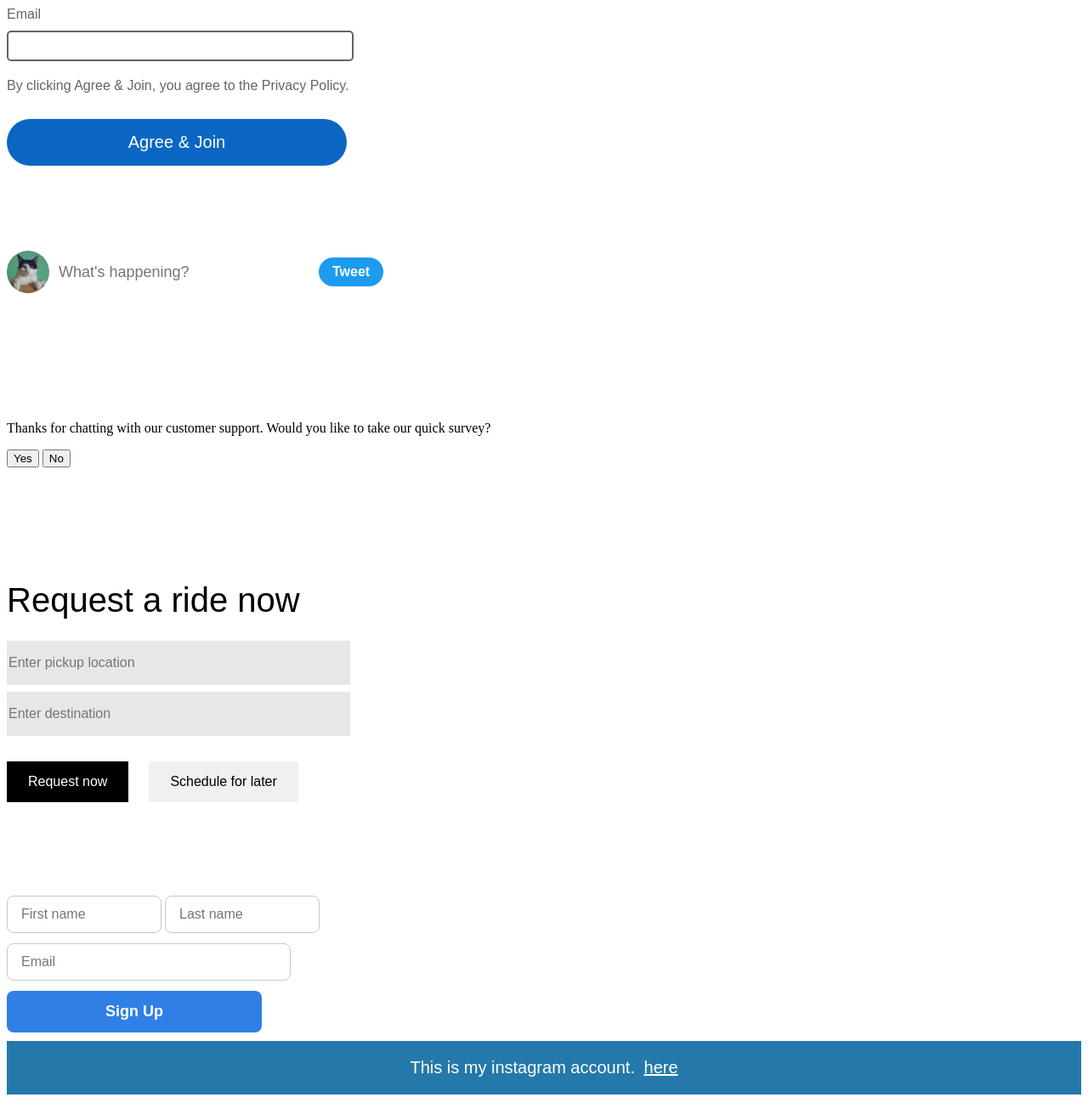
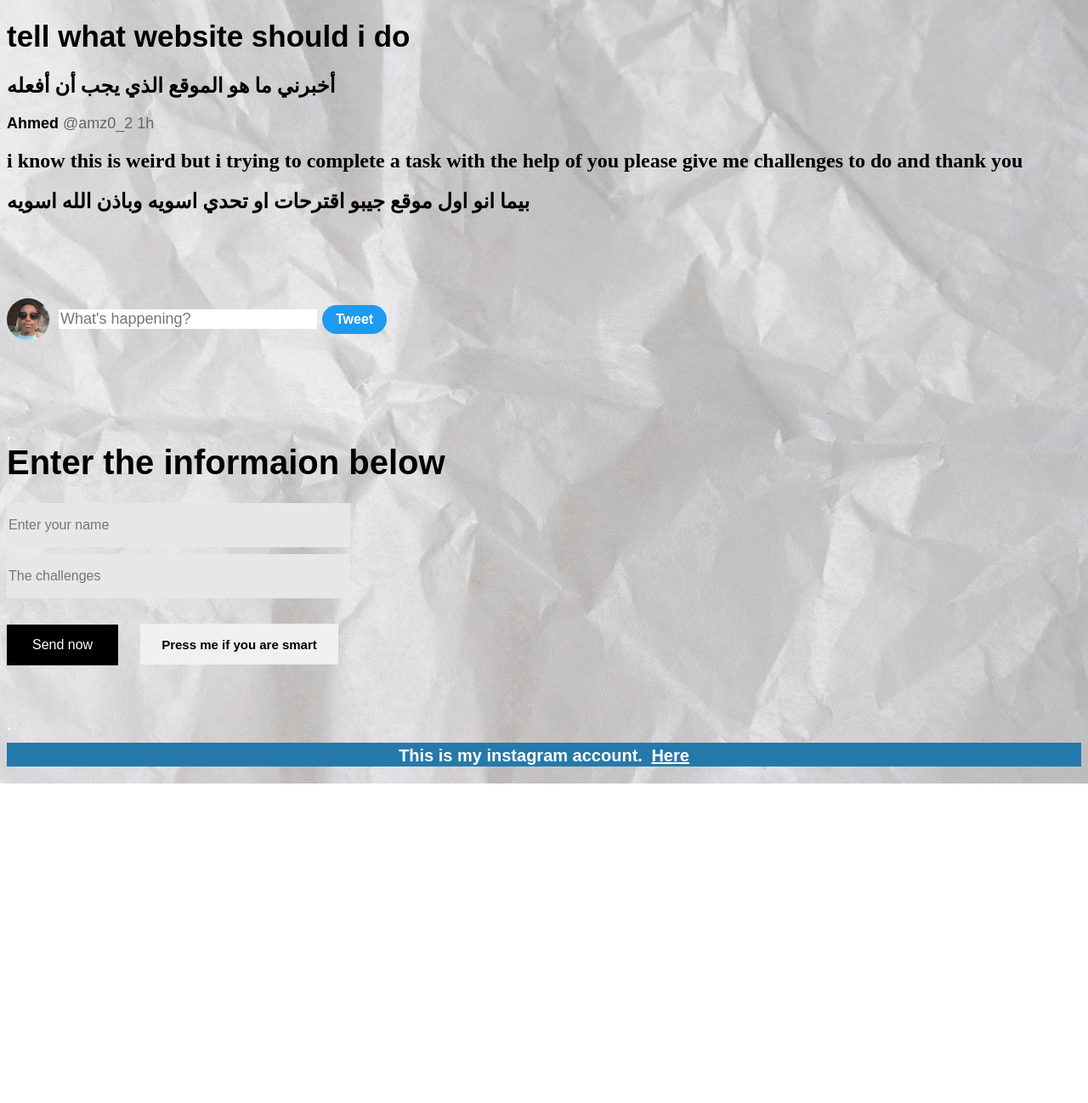
Before and after one commit to aahmedd100/test-2, a plain HTML site: page index.html in a window 1280 px wide. Shown: the whole page at 85% size. After the commit the page ends 922 px from the top, so only its background shows below. Drawn offline with Linux system fonts and the light colour scheme.

Commit message:
Update index.html

```diff
--- a/index.html
+++ b/index.html
@@ -4,62 +4,36 @@
 <head>
 <title>login</title>
 <style>
-
-    .E{
-        color: rgb(100, 100, 100);
+    .message-eng{
+        font-size: 35px;
         font-family: arial;
-        margin-bottom: 0px;
-        margin-top: 0px;
-    }
-    .text-box{
-        font-size: 16px;
-        width: 400px;
-        border-width: 2px;
-        border-style: solid;
-        border-color: rgb(100, 100, 100);
-        padding-top: 7px;
-        padding-bottom: 7px;
-        border-radius: 5px;
-        margin-bottom: 20px;
-        margin-top: 10px;
-        }
-
-    .disclaimer {
-        color: rgb(100, 100, 100);
-        font-size: 16px;
-        margin-top: 0px;
-        margin-bottom: 30px;
-        font-family: Arial;
 
     }
+    p {
+      font-family: Arial;
+      font-size: 18px;
+      margin-top: 0;
+      margin-bottom: 0;
+    }
 
-    .join{
-        margin-top: 20px;
-        font-size: 20px;
-        background-color: rgb(10, 102, 194);
-        color: white;
-        border: none;
-         width: 400px;
-        padding-top: 16px;
-        padding-bottom: 16px;
-        border-radius: 30px;
-        transition: 0.02;
-        cursor: pointer;
-        margin-bottom: 0px;
-        display: block;
+    .tweet-header {
+      margin-bottom: 5px;
+    }
+
+    .tweet-author {
+      font-weight: bold;
+    }
+
+    .tweet-info {
+      color: rgb(100, 100, 100);
+    }
 
 
 
+    /*-----------------------------------------------------------------------*/
 
 
 
-    }
-    .join:hover{
-        opacity: 0.9;
-    }
-    .join:active{
-        opacity: 0.7;
-    }
 
     /*there is two display setting one (display: block; to block line [for img and box]) two(display: inline-block; to unblock line [for text])
    /* -----------------------------------------------------------------------*/
@@ -108,9 +82,17 @@
     }
 .tweet-button:active{
     opacity: 0.5;
+    border: none;
     }
     .dot{
         color: white;
+    }
+    body{
+        background-image: url(pexels-ron-lach-10526880.jpg);
+        background-repeat: no-repeat;
+        background-position: center;
+        background-attachment: fixed;
+        background-size: cover;
     }
 
 
@@ -170,6 +152,7 @@
     margin-bottom: 30px;
 
 }
+
 .b-1{
   font-family: arial;
   font-size: 16px;
@@ -178,32 +161,50 @@
   border: none;
   padding-top: 15px;
   padding-bottom: 15px;
-  padding-left: 25px;
-  padding-right: 25px;
+  padding-left: 30px;
+  padding-right: 30px;
   margin-right: 20px;
   margin-bottom: 60px;
   cursor: pointer;
 }
 .b-1:hover {
-    opacity: 0.9;
+    opacity: 0.7;
+
+
 
 }
 .b-1:active {
-    opacity: 0.8;
+    opacity: 0.1;
+    transition: background-color 0.15s,
+    color 0.5s;
+    background-color: rgb(0, 0, 0);
+    color: rgb(255, 255, 255);
+
 }
 
 
 
 .b-2{
+    font-weight: 700;
+    font-family: arial;
   background-color: rgb(240, 240, 240);
   border: none;
-  padding-top: 15px;
+  padding-top: 16px;
   padding-bottom: 15px;
   padding-left: 25px;
   padding-right: 25px;
-  font-size: 16px;
+  font-size: 15px;
   margin-bottom: 60px;
     cursor: pointer;
+}
+.b-2:hover{
+    opacity: 0.7;
+    transition: background-color 0.15s,
+    color 0.5s;
+    background-color: rgb(0, 0, 0);
+    color: rgb(255, 255, 255);
+
+
 }
 .dot-3{
     color: white;
@@ -212,43 +213,6 @@
 /*--------------------------------------------------------------------------------------*/
 
 
-.d-1 , .d-2 , .d-3 {
-  border-width: 1px;
-  border-style: solid;
-  border-color: rgb(200, 200, 200);
-  padding-top: 12px;
-  padding-bottom: 12px;
-  padding-left: 16px;
-  padding-right: 16px;
-  font-size: 16px;
-  border-radius: 8px;
-  margin-bottom: 12px;
-}
-
-.d-1 {
-  width: 148px;
-}
-
-.d-2 {
-  width: 148px;
-}
-
-.d-3 {
-  display: block;
-  width: 300px;
-}
-
-.bu-1 {
-  background-color: rgb(47, 127, 231);
-  color: white;
-  border: none;
-  width: 300px;
-  padding-top: 14px;
-  padding-bottom: 14px;
-  font-size: 18px;
-  font-weight: bold;
-  border-radius: 8px;
-}
 .insta{
     font-size: 20px;
     font-family: Arial, Helvetica, sans-serif;
@@ -279,17 +243,28 @@
 
 
 <body>
+    <h1 class="message-eng">
+        tell what website should i do
+    </h1>
+    <h2 class="message-ara">أخبرني ما هو الموقع الذي يجب أن أفعله
 
-<p class="E">Email</p>
-<input class="text-box" type="text" >
-<p class="disclaimer" >
-By clicking Agree & Join, you agree to the Privacy Policy.</p>
+    </h2>
+    <p class="tweet-header">
+        <span class="tweet-author">Ahmed</span>
+        <span class="tweet-info">@amz0_2 1h</span>
+      </p>
 
-<button class="join">Agree & Join</button>
+      <h2 class="tweet">
+        i know this is weird but i trying to complete a
+        task with the help of you please give me challenges to do and thank you </p>
+        <h2 class="ara2">بيما انو اول موقع جيبو اقترحات او تحدي
+            اسويه وباذن الله اسويه
+    </p>
+
 
 <!----------------------------------------------------------------------------------->
 
-<img class="cat-pro" src="cat.jpg">
+<img class="cat-pro" src="mypic.jpg">
 <input class="tweet-box" type="text" placeholder="What's happening?">
 <button class="tweet-button">Tweet</button>
 <p class="dot">.</p>
@@ -299,36 +274,26 @@ By clicking Agree & Join, you agree to the Privacy Policy.</p>
 
     <!---------------------------------------------------------------------------------------->
 
-    <p class="note-ns">Thanks for chatting with our customer support. Would you like to take our quick survey?</p>
- <button class="yes.o">Yes</button>
-    <button class="no-o">No</button>
-    <p class="dot-2">.</p>
-
 
 
     <!--------------------------------------------------------------------------------------------------->
 
-
-    <p class="title-1">Request a ride now</p>
-    <input class="pickup" type="text" placeholder="Enter pickup location">
-    <input class="destination" type="text" placeholder="Enter destination">
-    <a class="button-req" href="https://www.youtube.com/watch?v=tDqTXipQmBU" target=_blank><button class="b-1">Request now</button></a>
-    <button class="b-2">Schedule for later</button>
+<div class="donk">
+    <p class="title-1">Enter the informaion below</p>
+    <input class="pickup" type="text" placeholder="Enter your name">
+    <input class="destination" type="text" placeholder="The challenges">
+    <button class="b-1">Send now</button></a>
+  <a class="ricky" href="https://www.youtube.com/watch?v=0sbggLX4qKo" target="_blank"><button class="b-2">
+    Press me if you are smart</button></a>
     <p class="dot-3">.</p>
-
+</div>
 
 <!------------------------------------------------------------------------------------------------------------>
 
 
-<input class="d-1" type="text" placeholder="First name" >
-
-<input class="d-2" type="text" placeholder="Last name" >
-<input class="d-3" type="text" placeholder="Email" >
-<button class="bu-1" >Sign Up</button>
-
     <!---------------------------------------------------------------------------------------------------------->
-<div class="div1">
-        <p class="insta"> This is my instagram account. <a class="instalink" href="https://www.instagram.com/amz0_2?igsh=d3h0bjgxdDg1dXlm"</a>here</a></p>
+    <div class="div1">
+        <p class="insta"> This is my instagram account. <a class="instalink" href="https://www.instagram.com/amz0_2?igsh=d3h0bjgxdDg1dXlm">Here</a></p>
     </div>
 
 </body>
```
